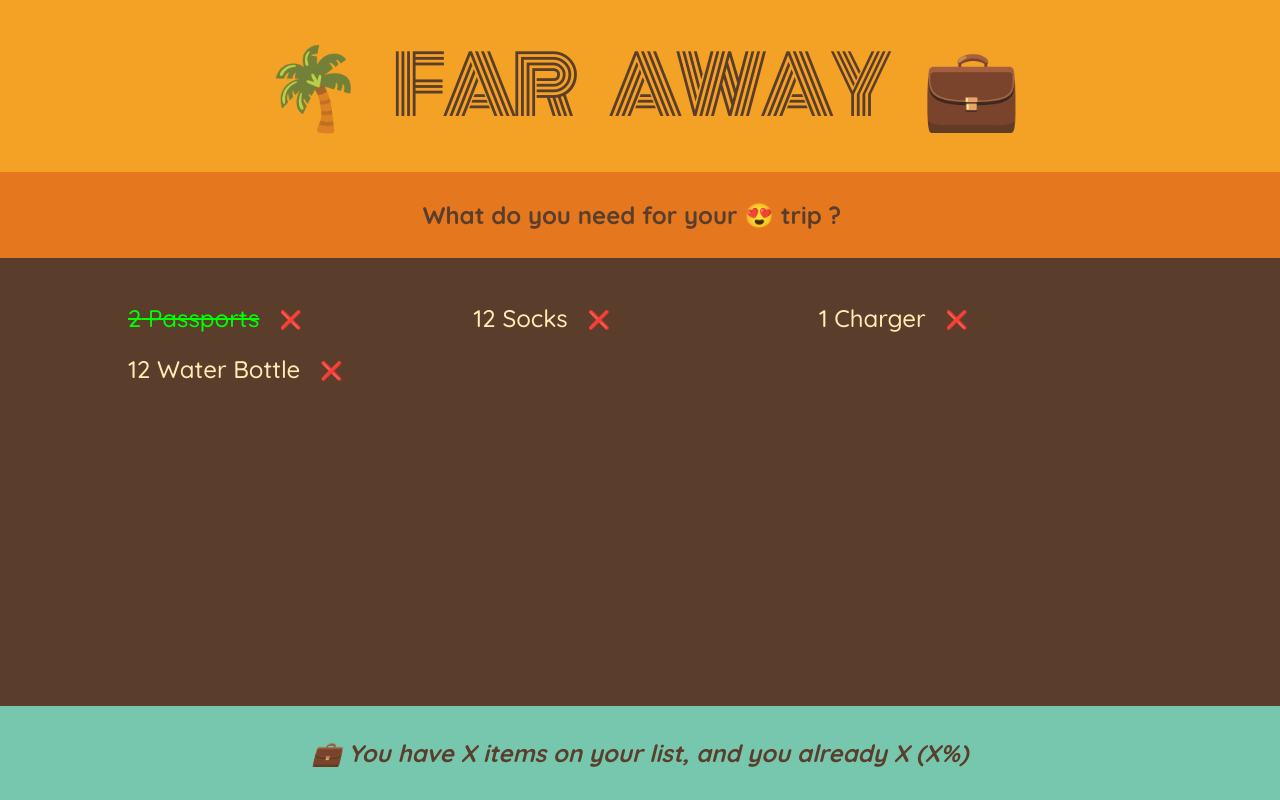
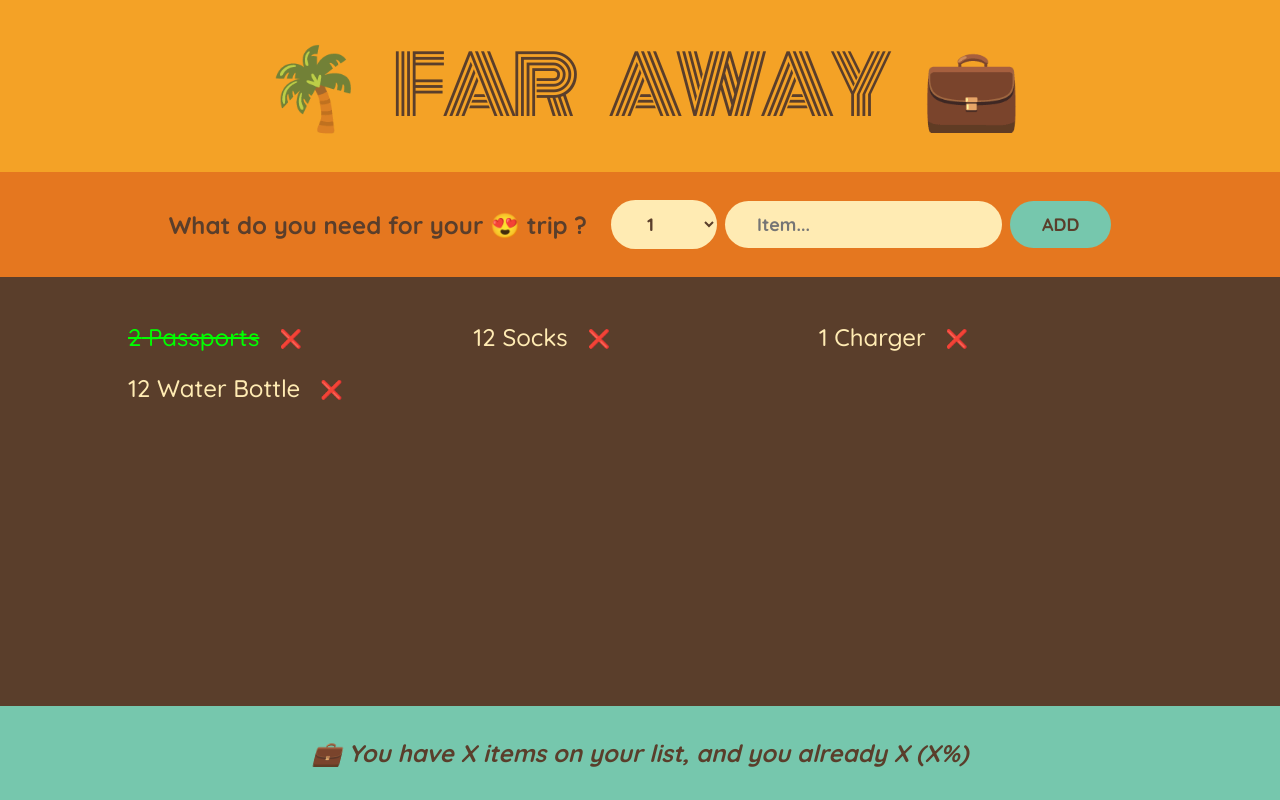
Before and after one commit to gauravsingh1281/The-Far-Away-Travel-List, a React (Create React App) app: page / in a window 1280 px wide. Built offline with nearby package versions, Linux system fonts and the light colour scheme.

Commit message:
created form element.

```diff
--- a/src/App.js
+++ b/src/App.js
@@ -24,10 +24,22 @@
   );
 }
 function Form() {
+  function handleSubmit(e) {
+    e.preventDefault();
+  }
   return (
-    <div className="add-form">
+    <form className="add-form" onSubmit={handleSubmit}>
       <h3>What do you need for your 😍 trip ?</h3>
-    </div>
+      <select>
+        {Array.from({ length: 20 }, (_, idx) => idx + 1).map((num) => (
+          <option value={num} key={num}>
+            {num}
+          </option>
+        ))}
+      </select>
+      <input type="text" placeholder="Item..." />
+      <button>Add</button>
+    </form>
   );
 }
 
@@ -36,7 +48,7 @@
     <div className="list">
       <ul>
         {initialItems.map((item) => (
-          <Items item={item} />
+          <Items item={item} key={item.id} />
         ))}
       </ul>
     </div>
```
